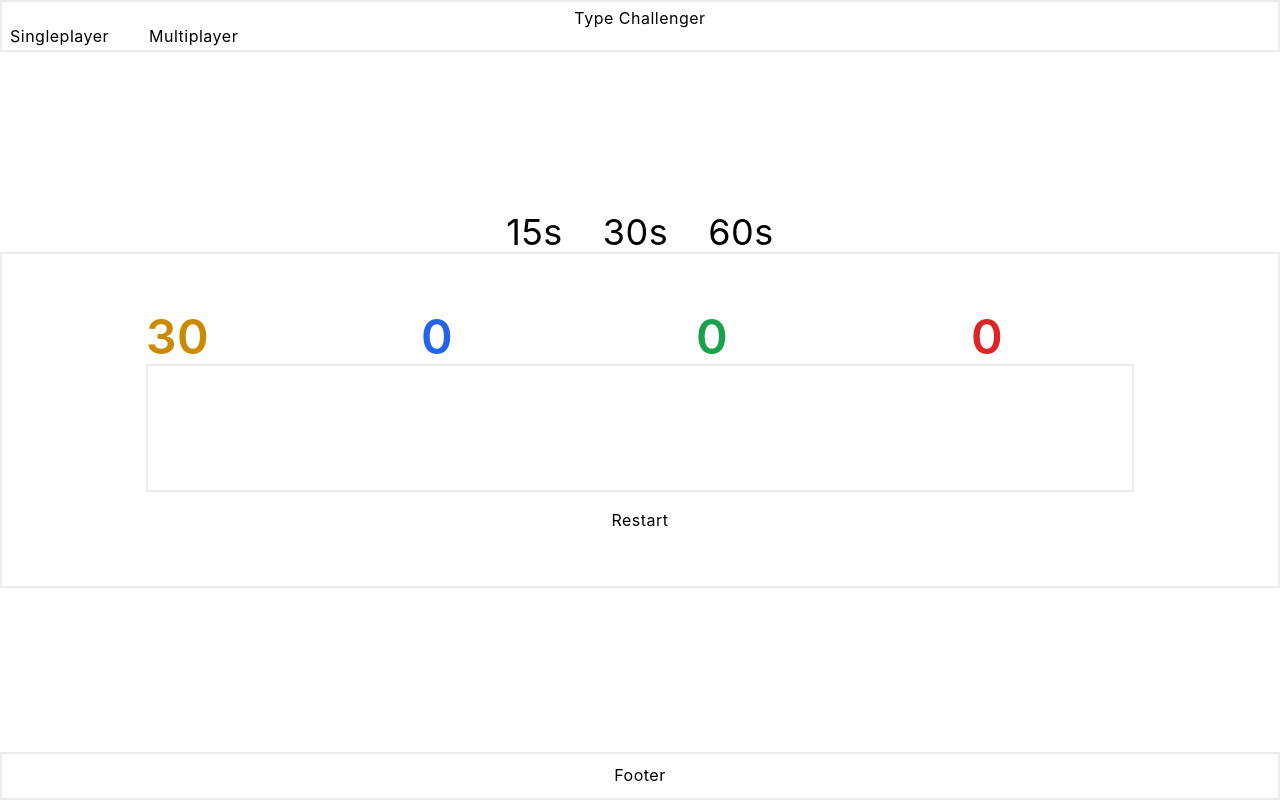
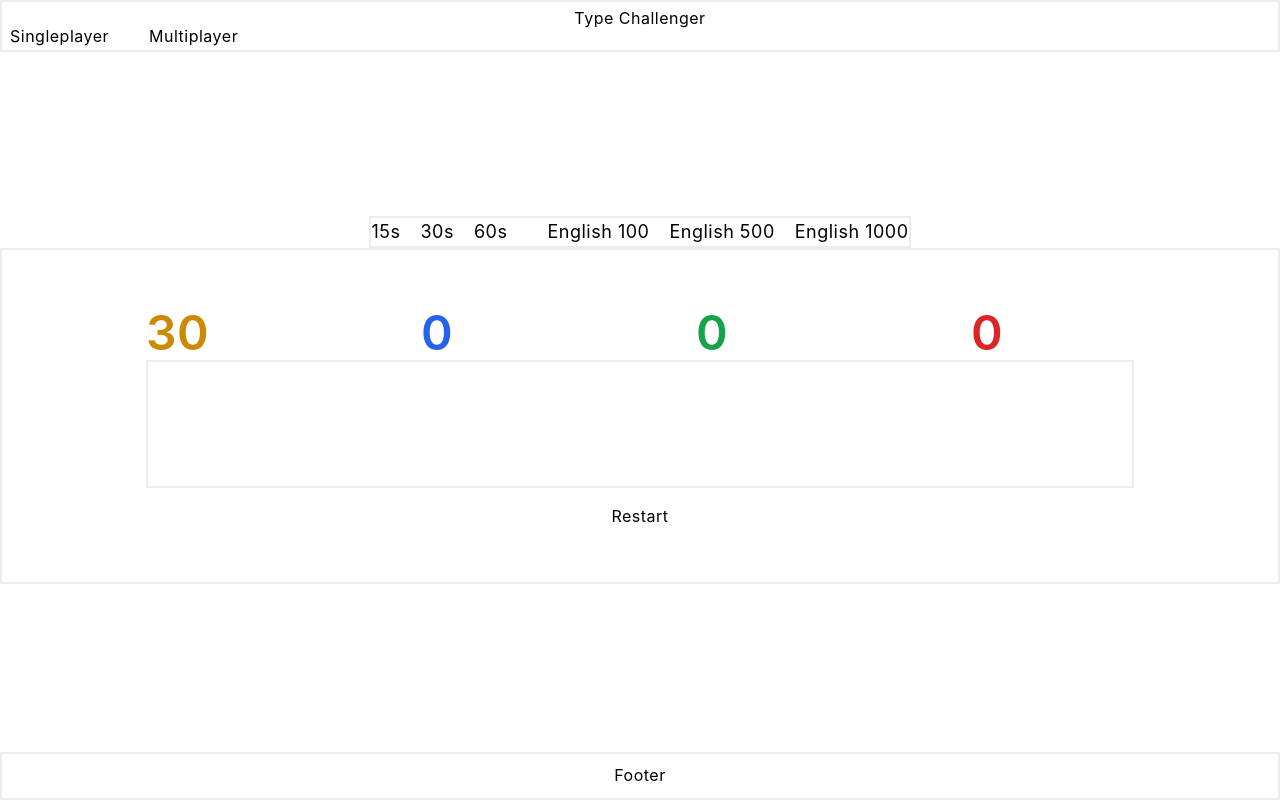
Before and after one commit to Maxim12313/type-challenger-frontend, a Next.js app: page /singleplayer in a window 1280 px wide. Built offline with nearby package versions, Linux system fonts and the light colour scheme; no server answers.

Commit message:
can decide freq

```diff
--- a/app/components/Game.js
+++ b/app/components/Game.js
@@ -10,6 +10,7 @@ import TestStats from "./TestStats";
 
 export default function Game() {
   const [testLength, setTestLength] = useState(30);
+  const [freq, setFreq] = useState(100);
 
   const {
     words,
@@ -21,11 +22,11 @@ export default function Game() {
     time,
     correctCount,
     gameStarted,
-  } = useTyping({ testLength });
+  } = useTyping({ testLength, freq });
 
   return (
     <div className="flex flex-col w-full h-full items-center justify-center">
-      <GameBar setTestLength={setTestLength} restart={restart} />
+      <GameBar setTestLength={setTestLength} restart={restart} setFreq={setFreq}/>
       <div className="w-full h-1/2 flex flex-col items-center justify-center helper px-36">
         <TestStats
           gameStarted={gameStarted}
--- a/app/components/GameBar.js
+++ b/app/components/GameBar.js
@@ -1,14 +1,25 @@
-export default function GameBar({ setTestLength, restart }) {
-  function onClick(testLength) {
+export default function GameBar({ setTestLength, setFreq, restart }) {
+  function lengthClick(testLength) {
     setTestLength(testLength);
+    restart();
+  }
+  function freqClick(freq) {
+    setFreq(freq);
     restart();
   }
 
   return (
-    <div className="flex flex-row justify-center space-x-10 focus-hidden">
-      <button className="text-4xl" onClick={() => onClick(15)}>15s</button>
-      <button className="text-4xl" onClick={() => onClick(30)}>30s</button>
-      <button className="text-4xl" onClick={() => onClick(60)}>60s</button>
+    <div className="flex flex-row justify-center space-x-10 focus-hidden helper">
+      <div className="flex flex-row space-x-5">
+        <button className="text-lg" onClick={() => lengthClick(15)}>15s</button>
+        <button className="text-lg" onClick={() => lengthClick(30)}>30s</button>
+        <button className="text-lg" onClick={() => lengthClick(60)}>60s</button>
+      </div>
+      <div className="flex flex-row space-x-5">
+        <button className="text-lg" onClick={() => freqClick(100)}>English 100</button>
+        <button className="text-lg" onClick={() => freqClick(500)}>English 500</button>
+        <button className="text-lg" onClick={() => freqClick(1000)}>English 1000</button>
+      </div>
     </div>
   );
 }
--- a/app/hooks/useTyping.js
+++ b/app/hooks/useTyping.js
@@ -1,6 +1,6 @@
 import { useState, useEffect, useCallback, useRef } from "react";
 
-export default function useTyping({ testLength }) {
+export default function useTyping({ testLength, freq }) {
   const [words, setWords] = useState([]);
   const [inputs, setInputs] = useState([]);
   const [wordIdx, setWordIdx] = useState(0);
@@ -14,7 +14,6 @@ export default function useTyping({ testLength }) {
 
 
   const nextWord = useCallback(async () => {
-    const freq = 100;
     const development = "http://localhost:8080";
     const production = "https://type-challenger-backend-o2gxniz4ia-ue.a.run.app";
     const url = (process.env.NODE_ENV == "development" ? development : production) + "/word/" + freq;
@@ -26,7 +25,7 @@ export default function useTyping({ testLength }) {
     setInputs((prev) => {
       return [...prev, Array(data.word.length + 10).fill(null)];
     });
-  }, []);
+  }, [freq]);
 
   const restart = useCallback(async () => {
     clearInterval(interval.current);
```
